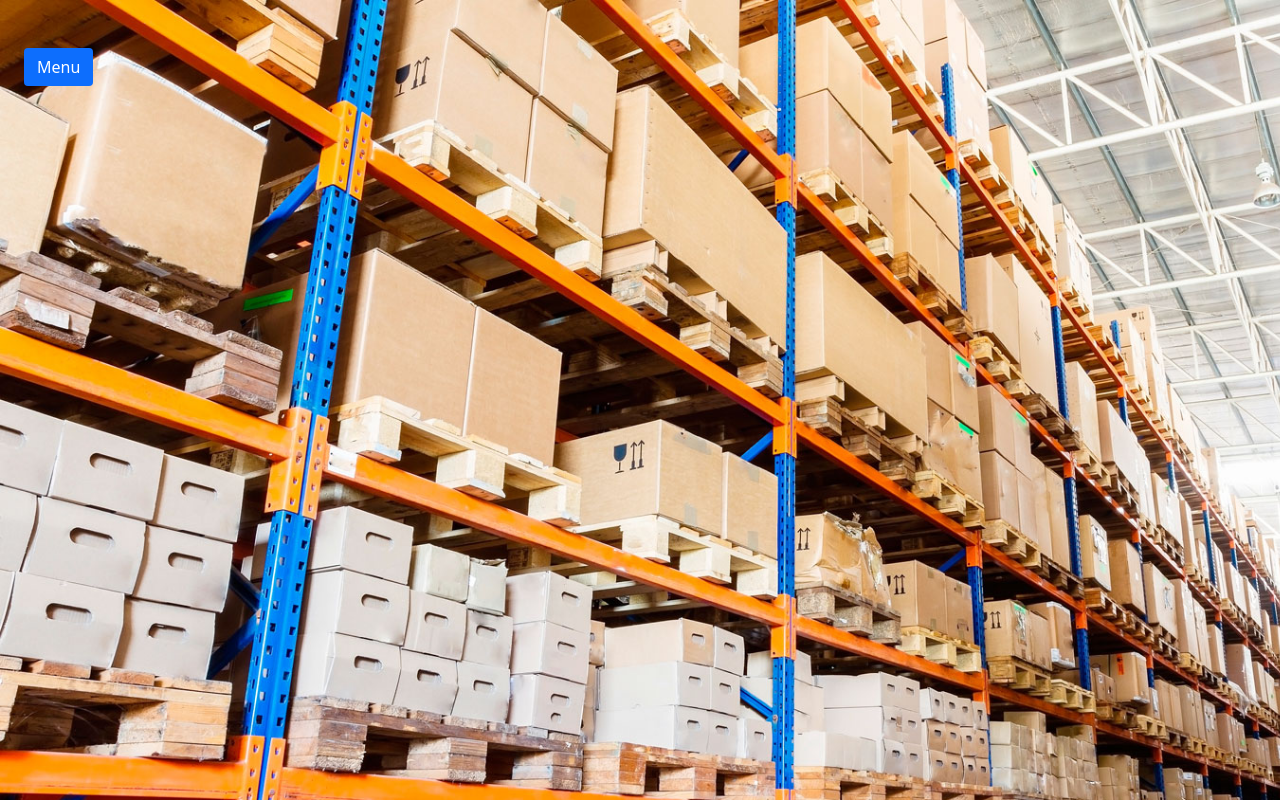
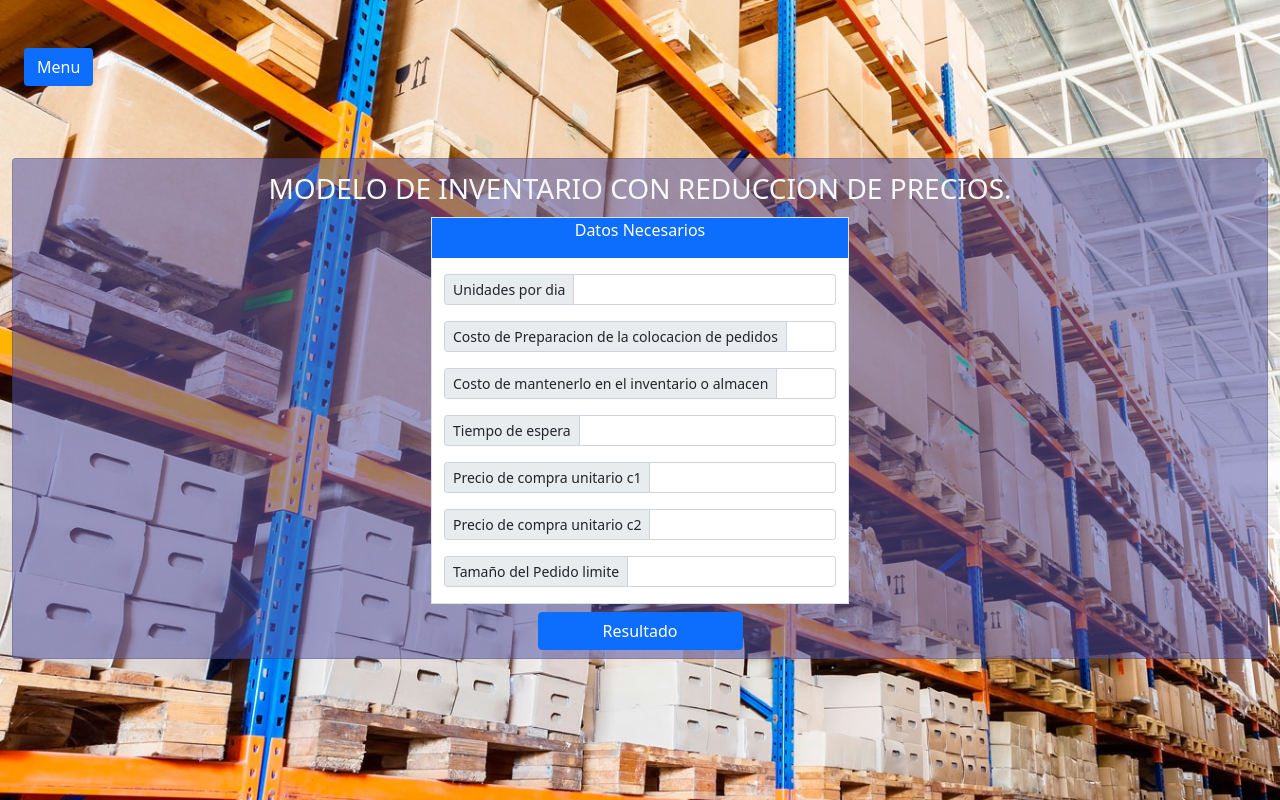
Before and after one commit to Gabriel503sv/EOQSistemWeb, a plain HTML site: page Paginas/reducion.html in a window 1280 px wide. Drawn offline with nearby package versions, Linux system fonts and the light colour scheme.

Commit message:
detalles

```diff
--- a/Paginas/reducion.html
+++ b/Paginas/reducion.html
@@ -42,6 +42,57 @@
         <button class="btn my-4" id="menu-btn">Menu</button>
 
 
+
+        <div class="row  justify-content-center mt-5 ">
+            <div class="card">
+                <div class="row-4 text-center my-2 fs-3 text-light">MODELO DE INVENTARIO CON REDUCCION DE PRECIOS.</div>
+                 <div class="row d-flex justify-content-center ">
+                    <div class="col-4 border mx-4 bg-white">
+                        <div class="row bg-primary  text-white  mb-3 ">
+                            <p class="text-center">Datos Necesarios</p>
+                        </div>
+
+                        <div class="input-group input-group-sm mb-3">
+                            <span class="input-group-text">Unidades por dia</span>
+                            <input   id="D" type="number" aria-label="First name" class="form-control" >
+                        </div>
+
+                        <div class="input-group input-group-sm mb-3">
+                            <span class="input-group-text">Costo de Preparacion de la colocacion de pedidos</span>
+                            <input   id="K" type="number" aria-label="First name" class="form-control" >
+                        </div>
+
+                        <div class="input-group input-group-sm mb-3">
+                            <span class="input-group-text">Costo de mantenerlo en el inventario o almacen</span>
+                            <input  id="H" type="number" aria-label="First name" class="form-control">
+                        </div>
+                        <div class="input-group input-group-sm mb-3">
+                            <span class="input-group-text">Tiempo de espera</span>
+                            <input  id="L" type="number" aria-label="First name" class="form-control">
+                        </div>
+
+                        <div class="input-group input-group-sm mb-3">
+                            <span class="input-group-text">Precio de compra unitario c1</span>
+                            <input  id="C1" type="number" aria-label="First name" class="form-control">
+                        </div>
+                        <div class="input-group input-group-sm mb-3">
+                            <span class="input-group-text">Precio de compra unitario c2</span>
+                            <input  id="C2" type="number" aria-label="First name" class="form-control">
+                        </div>
+                        <div class="input-group input-group-sm mb-3">
+                            <span class="input-group-text">Tamaño del Pedido limite</span>
+                            <input  id="Q" type="number" aria-label="First name" class="form-control">
+                        </div>
+                    </div>
+
+                </div>
+                <div onl class="d-grid gap-2 col-2 mx-auto my-2">
+                    <button onclick="reduccion()" class="btn btn-primary" >Resultado</button>
+                </div>
+            </div>
+        </div>
+
+
     </section>
 
 
```
